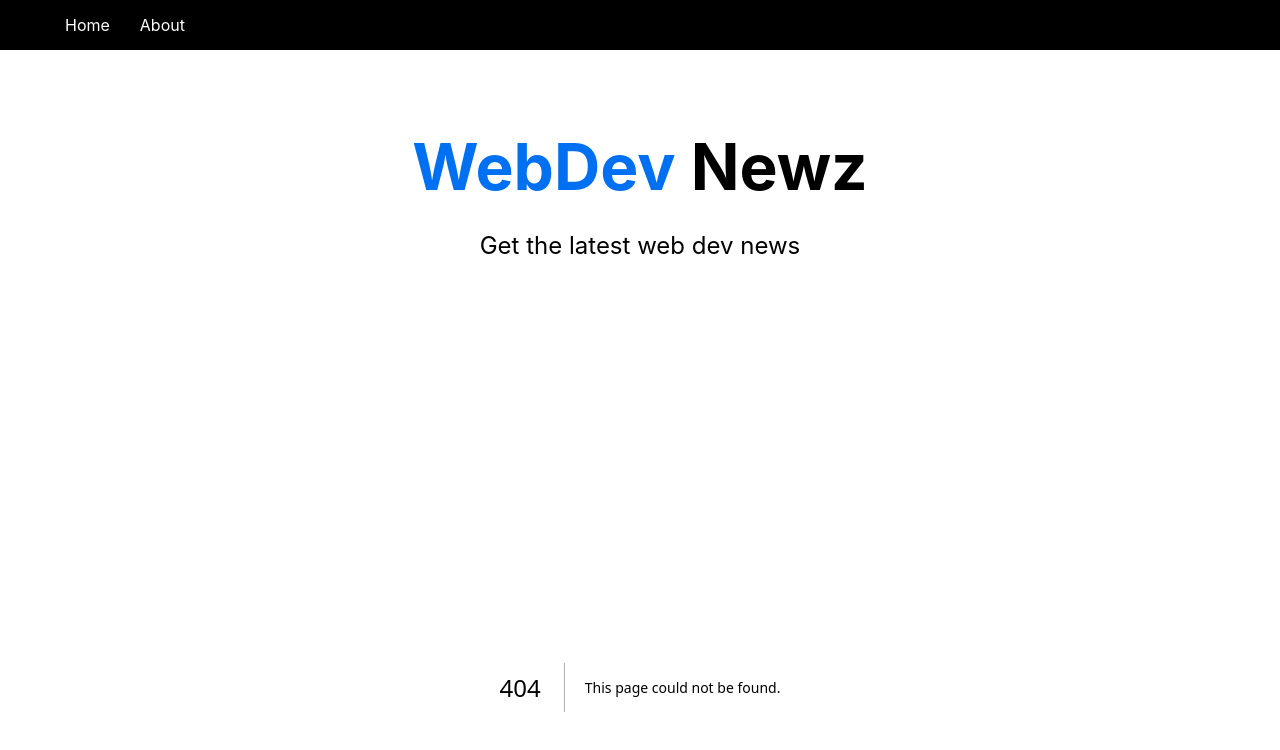
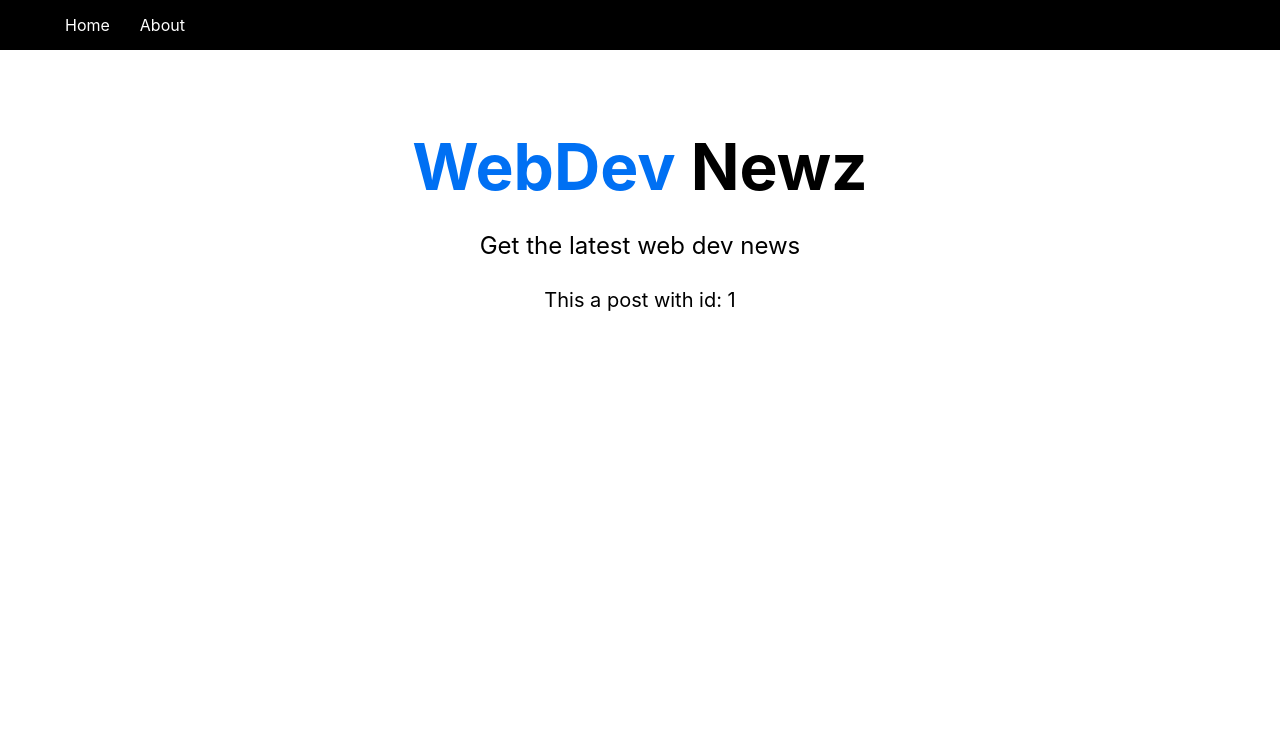
Before and after one commit to alexzaluski/next-crash-course, a Next.js app: page /post/1 in a window 1280 px wide. Before the commit this address had no page. Shown: the top 750 px of the page. Built offline with nearby package versions, Linux system fonts and the light colour scheme.

Commit message:
Nested routing

```diff
--- /dev/null
+++ b/pages/post/[id]/index.js
@@ -0,0 +1,10 @@
+import { useRouter } from 'next/router';
+
+const postDetails = () => {
+  const router = useRouter();
+  const { id } = router.query;
+
+  return <div>This a post with id: {id}</div>;
+};
+
+export default postDetails;
```
